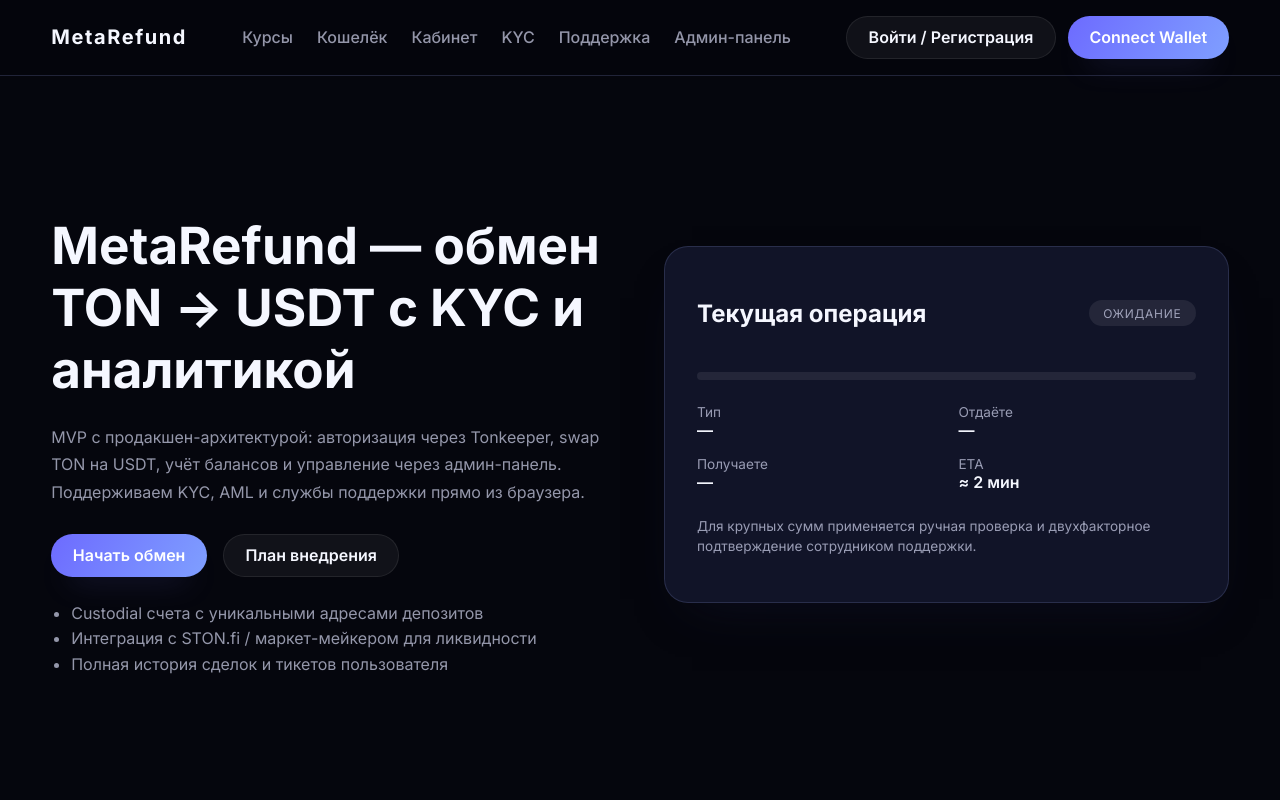
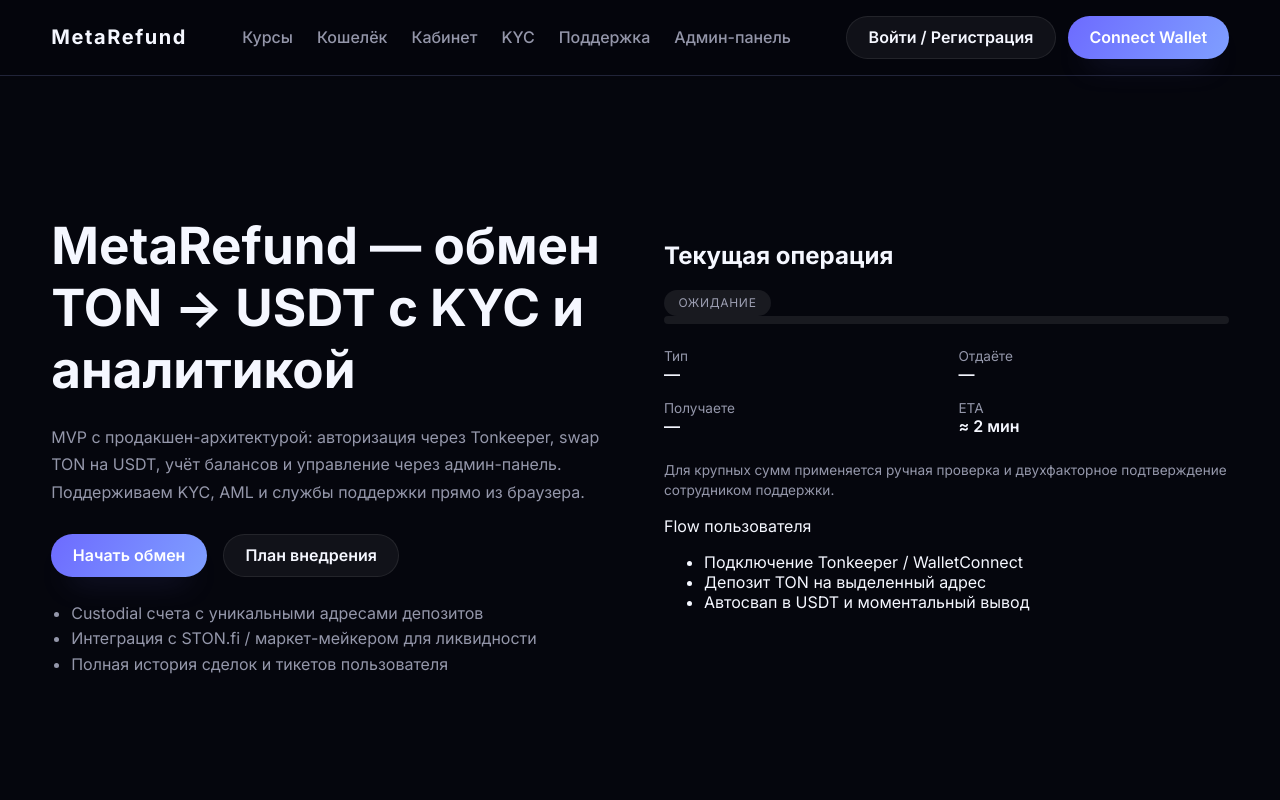
Before and after one commit to ment345/MetaSwapNew, a plain HTML site: page index.html in a window 1280 px wide. Shown: the top 800 px of the page. Drawn offline with Linux system fonts and the light colour scheme.

Commit message:
Update index.html

```diff
--- a/index.html
+++ b/index.html
@@ -13,7 +13,6 @@
     <link rel="stylesheet" href="styles.css" />
   </head>
   <body>
-    <div class="noise"></div>
     <header class="app-header">
       <div class="container header__inner">
         <a href="#top" class="logo" aria-label="MetaRefund home">MetaRefund</a>
@@ -54,13 +53,21 @@
               <li>Полная история сделок и тикетов пользователя</li>
             </ul>
           </div>
-          <div class="hero__card" aria-label="Прогресс текущей операции">
-            <header>
+          <div class="hero__preview" aria-label="Превью текущей операции и сценария обмена">
+            <div class="hero-preview__card">
+              <div class="hero-preview__header">
                 <h2>Текущая операция</h2>
                 <span class="status-pill status-pill--idle" id="opStatus">Ожидание</span>
-            </header>
+              </div>
               <div class="progress">
-              <div class="progress__bar" id="opProgress" role="progressbar" aria-valuemin="0" aria-valuemax="100" aria-valuenow="0"></div>
+                <div
+                  class="progress__bar"
+                  id="opProgress"
+                  role="progressbar"
+                  aria-valuemin="0"
+                  aria-valuemax="100"
+                  aria-valuenow="0"
+                ></div>
               </div>
               <dl class="operation-meta">
                 <div>
@@ -84,6 +91,15 @@
                 Для крупных сумм применяется ручная проверка и двухфакторное
                 подтверждение сотрудником поддержки.
               </p>
+            </div>
+            <div class="hero-preview__card hero-preview__card--secondary" aria-hidden="true">
+              <p class="hero-preview__label">Flow пользователя</p>
+              <ul class="hero-preview__list">
+                <li>Подключение Tonkeeper / WalletConnect</li>
+                <li>Депозит TON на выделенный адрес</li>
+                <li>Автосвап в USDT и моментальный вывод</li>
+              </ul>
+            </div>
           </div>
         </div>
       </section>
@@ -642,4 +658,4 @@
 
     <script src="script.js" defer></script>
   </body>
-</html>
+</html
```
Lines whose indentation alone changed are shown as unchanged.
